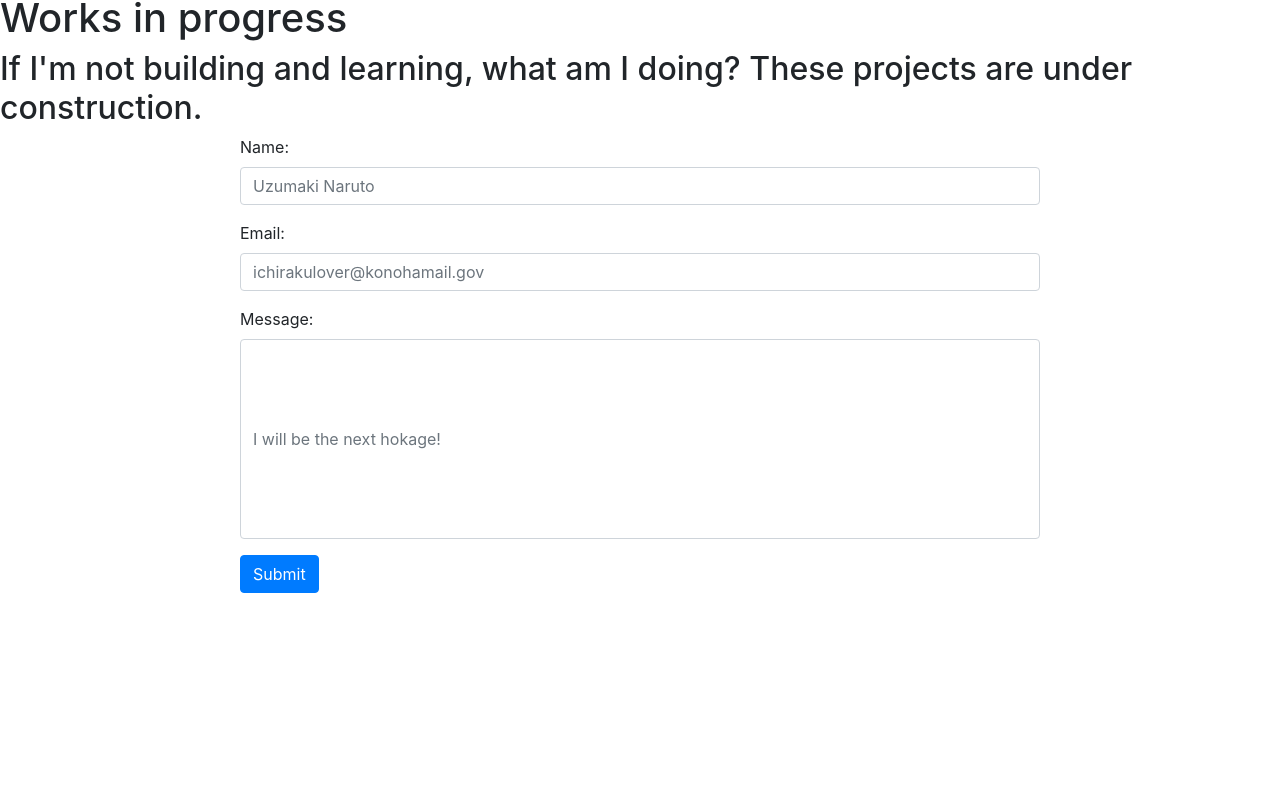
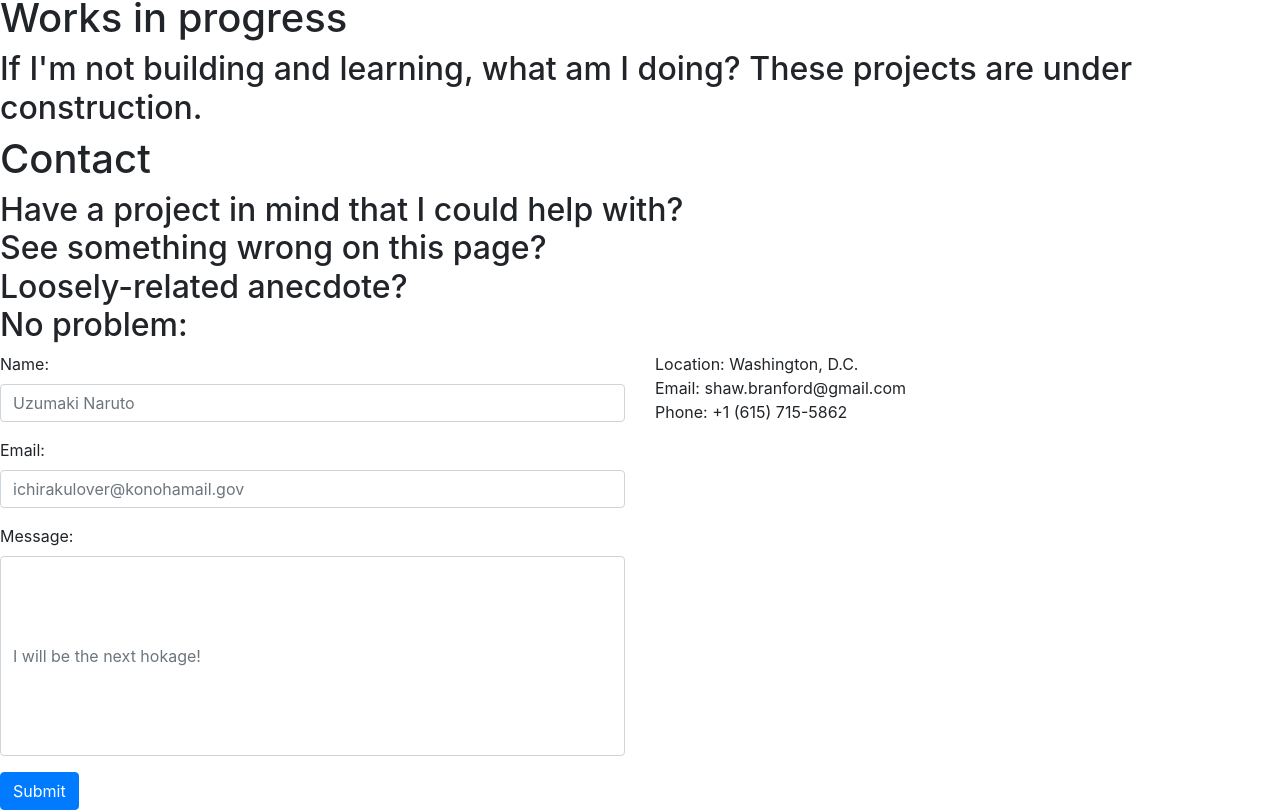
Before and after one commit to Skateboardb/react-portfolio, a React (Create React App) app: page / in a window 1280 px wide. Shown: the part 2880-3690 px from the top of the page. Before the commit the page ends 3473 px from the top, so only its background shows below. Built offline with nearby package versions, Linux system fonts and the light colour scheme.

Commit message:
added contact info and put contact form into its own column

```diff
--- a/src/components/Contact/index.js
+++ b/src/components/Contact/index.js
@@ -1,5 +1,5 @@
 import React, { Component } from 'react';
-import { Form, FormGroup, Button } from 'react-bootstrap';
+import { Form, FormGroup, Button, Row, Col } from 'react-bootstrap';
 import './style.css';
 
 export default class Contact extends Component {
@@ -7,9 +7,15 @@ export default class Contact extends Component {
     super(props);
     // this.handleChange = this.handleChange.bind(this);
     this.state = {
+      contactForm: {
         name: '',
         email: '',
         message: '',
+      },
+      contactInfo: {
+        name: '',
+        email: '',
+      },
     };
   }
 
@@ -20,6 +26,24 @@ export default class Contact extends Component {
 
   render() {
     return (
+      <>
+        <Row>
+          <Col>
+            <h1>Contact</h1>
+          </Col>
+        </Row>
+        <Row>
+          <Col>
+            <h2>
+              Have a project in mind that I could help with?
+              <br></br>See something wrong on this page?
+              <br></br>Loosely-related anecdote?
+              <br></br>No problem:
+            </h2>
+          </Col>
+        </Row>
+        <Row>
+          <Col sm='6'>
             <Form id='contact-form'>
               <FormGroup>
                 <Form.Label for='name'>Name:</Form.Label>
@@ -50,6 +74,20 @@ export default class Contact extends Component {
 
               <Button>Submit</Button>
             </Form>
+          </Col>
+          <Col>
+            <Row>
+              <Col>Location: Washington, D.C.</Col>
+            </Row>
+            <Row>
+              <Col>Email: shaw.branford@gmail.com</Col>
+            </Row>
+            <Row>
+              <Col>Phone: +1 (615) 715-5862</Col>
+            </Row>
+          </Col>
+        </Row>
+      </>
     );
   }
 }
```
Lines whose indentation alone changed are shown as unchanged.
